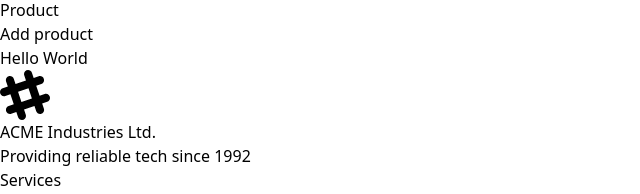
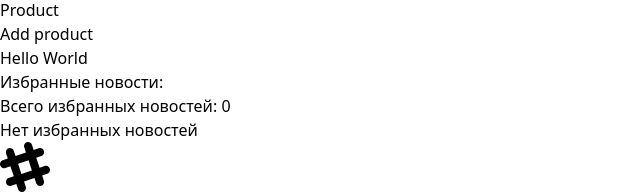
Before and after one commit to Andrew1864/Product-Card, a React (Vite) app: page /favoriteList in a window 1280 px wide. Shown: the part 637-831 px from the top of the page, without its empty margins (0-640 px from the left). Built offline with nearby package versions, Linux system fonts and the light colour scheme.

Commit message:
Добавил навигацию в избранные новости.

```diff
--- a/src/App.tsx
+++ b/src/App.tsx
@@ -1,6 +1,7 @@
 import "./index.css";
 import { BrowserRouter as Router, Routes, Route } from 'react-router-dom'
 import NewsPage from "./news/page";
+import FavoriteList from "./favoriteList/page";
 import Header from "./components/Header/Header";
 import Footer from "./components/Footer/Footer";
 
@@ -13,6 +14,7 @@
           <h1 className="text-4xl font-bold text-gray-800 mb-4">Hello World</h1>
           <Routes>
             <Route path="/newsPage" element={<NewsPage />} />
+             <Route path="/favoriteList" element={<FavoriteList />} />
           </Routes>
         </main>
         <Footer />
```
